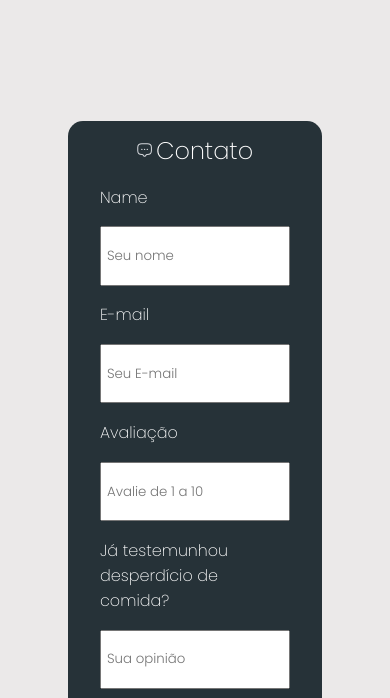
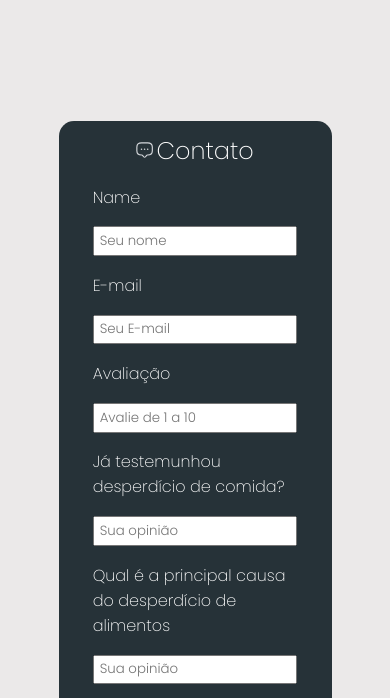
Before and after one commit to Emii2003/GlobalSolution_website, a plain HTML site: page pages/contato.html in a window 390 px wide. Shown: the part 90-788 px from the top of the page. Drawn offline with Linux system fonts and the light colour scheme.

Commit message:
Ajuste contato

```diff
--- a/css/style.css
+++ b/css/style.css
@@ -94,11 +94,6 @@ main{
         margin-top: 5vh;
     }
 
-    .contact form {
-        width: 100%;
-        max-width: 100%;
-    }
-
     /*BREAKPOINTS DO FOOTER */
     .footer {
         padding: 5%;
@@ -138,14 +133,22 @@ main{
         display: block;
         max-width: 70%;
     }
+
+    /*BREAKPOINTS CONTATO*/
+    .contact form {
+        width: 70%;
+        max-width: 70%;
+    }
 }
 
 @media (max-width: 1200px){
+    /*BREAKPOINTS CONTATO*/
     .contact form {
-        width: 65%;
-        max-width: 65%;
+        width: 70%;
+        max-width: 70%;
     }
-    .content_forms .txt {
-        height: 7vh;
+
+    .contact form .txt{
+        height: 3.5vh;
     }
 }
```
